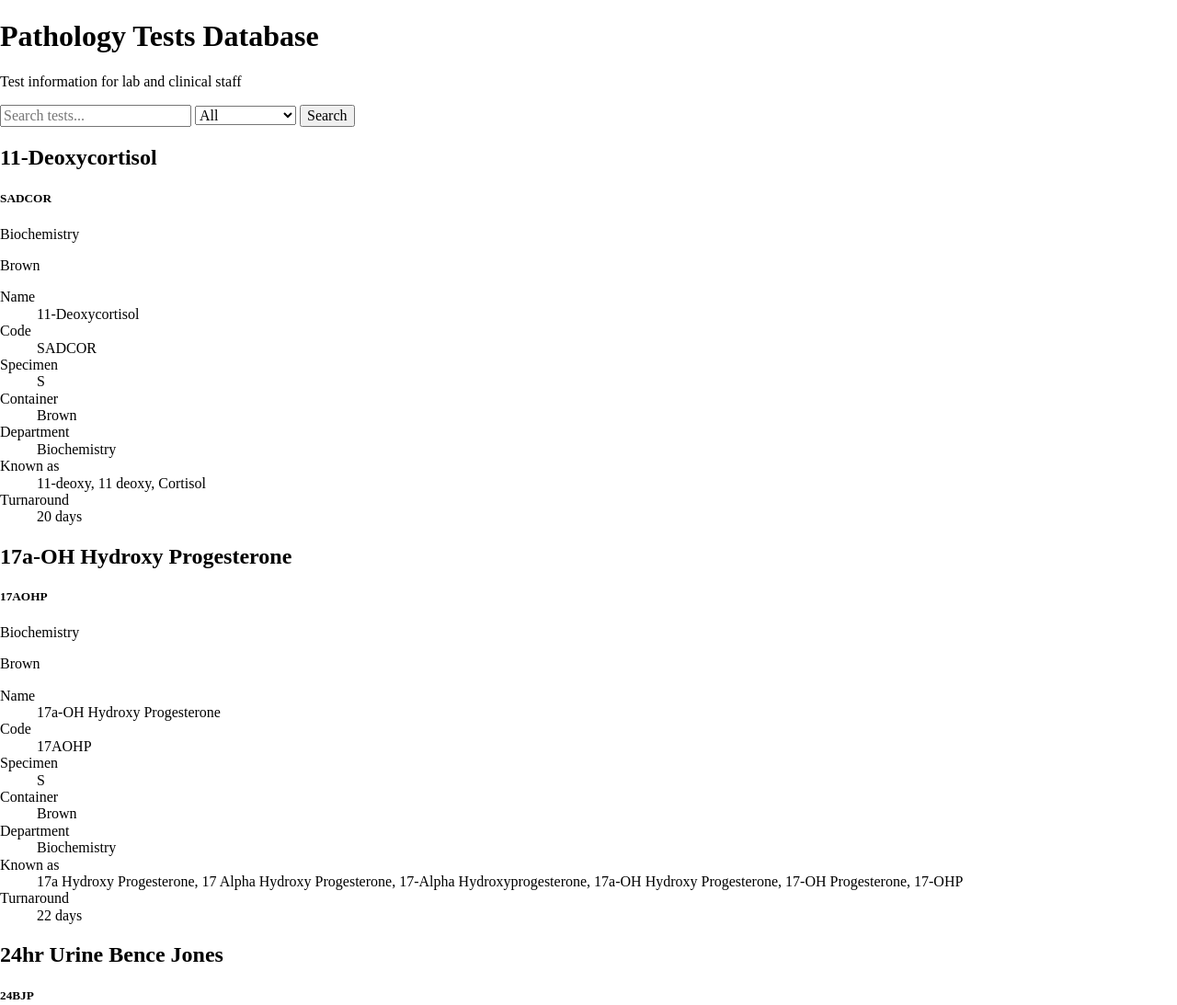
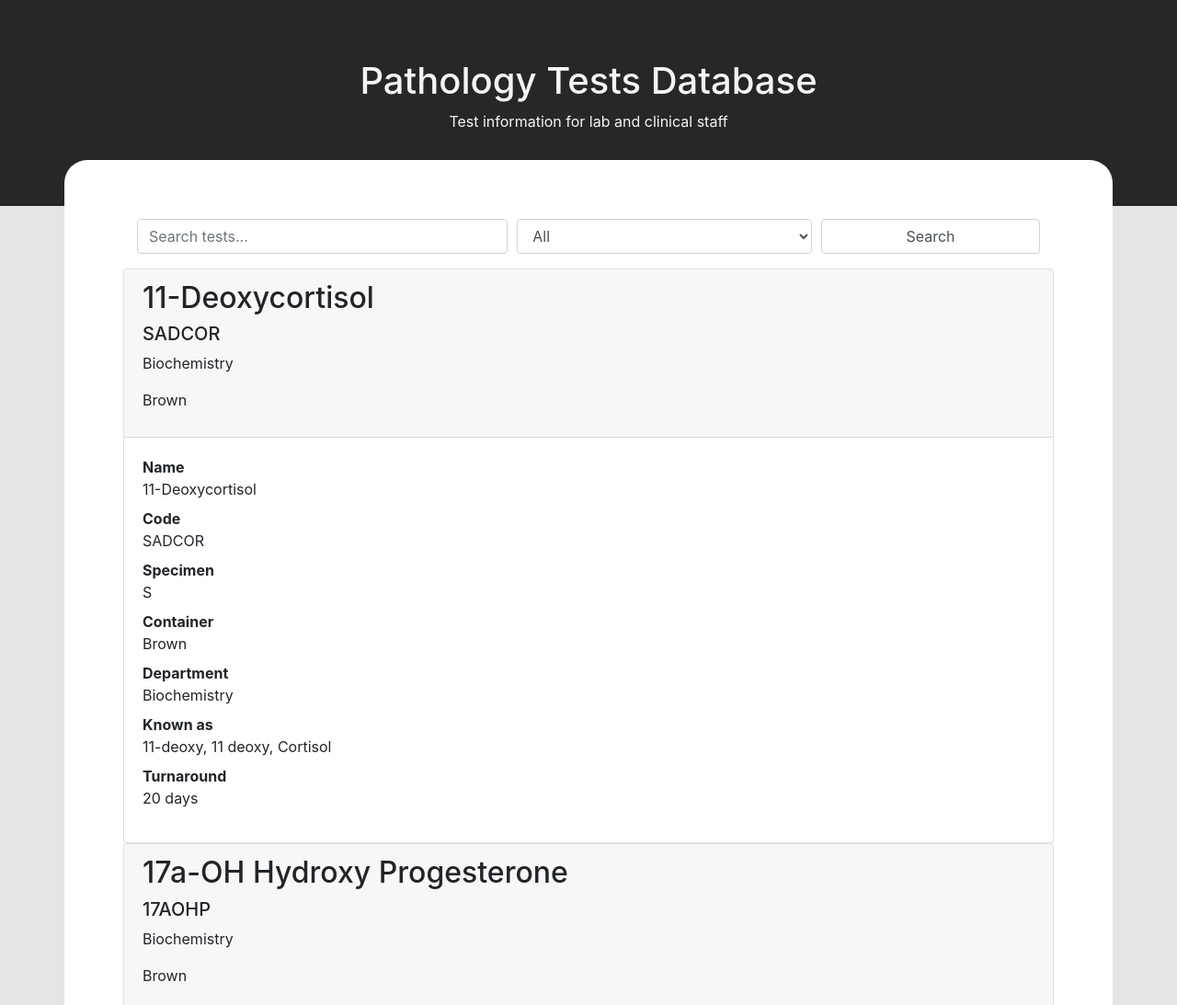
Before and after one commit to janwyl1/pathtestdb, a website: page index.html in a window 1280 px wide. Shown: the top 1093 px of the page at 92% size. Drawn offline with nearby package versions, Linux system fonts and the light colour scheme.

Commit message:
reworked tests, starting to add css

```diff
--- a/index.html
+++ b/index.html
@@ -7,7 +7,8 @@
 <meta name="description" content="A database of Pathology tests for STHK Lab staff">
 <meta name="author" content="James Anwyl and Kevin Li">
 <meta name="viewport" content="width=device-width, initial-scale=1">
-<link rel="stylesheet" href="normalize.css">
+<!-- <link rel="stylesheet" href="normalize.css"> -->
+<link rel="stylesheet" href="https://stackpath.bootstrapcdn.com/bootstrap/4.5.0/css/bootstrap.min.css" integrity="sha384-9aIt2nRpC12Uk9gS9baDl411NQApFmC26EwAOH8WgZl5MYYxFfc+NcPb1dKGj7Sk" crossorigin="anonymous">
 <link rel="stylesheet" href="style.css">
 <!--[if lt IE 9]>
 <script src="//cdnjs.cloudflare.com/ajax/libs/html5shiv/3.7.2/html5shiv.min.js"></script>
@@ -17,30 +18,53 @@
 </head>
 <body>
 <header class="header">
+    <div class="jumbotron jumbotron-fluid mb-0">
+        <div class="container">
             <h1>Pathology Tests Database</h1>
             <p>Test information for lab and clinical staff</p>
+        </div>
+    </div>
 </header>
 
-
     <main class="main">
-    <div class="search">
-        <input type="text" id="search-inpt" placeholder="Search tests..."/>
-        <select id="departments" name="departments" >
+        <div class="container">
+            <div class="row">
+                <div class="col-12">
+                    <form class="search">
+                        <div class="form-row">
+                            <div class="form-group col-md-5">
+                                <label class="sr-only" for="search-inpt">Search For:</label>
+                                <input type="text" class="form-control" id="search-inpt" placeholder="Search tests..."/>
+                            </div>
+                            <div class="form-group col-md-4">
+                                <label class="sr-only" for="departments">Department:</label>
+                                <select id="departments" class="form-control" name="departments" >
                                     <option value="all" checked>All</option>
                                     <option value="biochemistry" checked>Biochemistry</option>
                                     <option value="haematology" checked>Haematology</option>
                                     <option value="microbiology" checked>Microbiology</option>
                                 </select>
+                            </div>
+                            <div class="form-group col-md-3">
+                                <button type="button" class="form-control" id="search-btn">Search</button>
+                            </div>
+                        </div>
+                    </form>
+                </div>
+            </div>
 
-        <button type="button" id="search-btn">Search</button>
+            <div class="row">
+                <div class="tests">
                 </div>
-    <div class="tests">
+            </div>
 
-
+            <div class="row">
+                <div class="show-more">
+                    <button type="button" id="show-more-btn">Show more</button>
                 </div>
-    <button type="button" id="show-more-btn">Show more</button>
+            </div>
+        </div>
     </main>
-
 <footer>
     This is the footer
 </footer>
@@ -51,6 +75,11 @@
   src="https://code.jquery.com/jquery-3.5.1.min.js"
   integrity="sha256-9/aliU8dGd2tb6OSsuzixeV4y/faTqgFtohetphbbj0="
   crossorigin="anonymous"></script> -->
+  <script src="https://code.jquery.com/jquery-3.5.1.slim.min.js" integrity="sha384-DfXdz2htPH0lsSSs5nCTpuj/zy4C+OGpamoFVy38MVBnE+IbbVYUew+OrCXaRkfj" crossorigin="anonymous"></script>
+  <script src="https://cdn.jsdelivr.net/npm/popper.js@1.16.0/dist/umd/popper.min.js" integrity="sha384-Q6E9RHvbIyZFJoft+2mJbHaEWldlvI9IOYy5n3zV9zzTtmI3UksdQRVvoxMfooAo" crossorigin="anonymous"></script>
+  <script src="https://stackpath.bootstrapcdn.com/bootstrap/4.5.0/js/bootstrap.min.js" integrity="sha384-OgVRvuATP1z7JjHLkuOU7Xw704+h835Lr+6QL9UvYjZE3Ipu6Tp75j7Bh/kR0JKI" crossorigin="anonymous"></script>
+
+
 
 <script src="jquery-3.5.1.min.js"></script>
 <script src="polyfills.js"></script>
--- a/pathology_tests.js
+++ b/pathology_tests.js
@@ -23,7 +23,7 @@ var pathTestsDb = (function() {
                 handleShowMoreClick();
                 handleSearchOnEnter();
                 handleDeptDropdownChange();
-                appendTestsHTML();
+                appendTestsHTML(path_tests);
             },
             error: function(req, status, err) {
                 $('.tests').append('<div class="">Unable to fetch data</div>')
@@ -33,52 +33,46 @@ var pathTestsDb = (function() {
     }
     fetchData('pathology_tests.json');
 
-    // DISPLAY DATA
-    function appendTestsHTML() {
-        var testsHTML = $('.tests');
+    // Write tests to DOM
+    function appendTestsHTML(tests) {
         var htmlStr = "";
-        if (path_tests.length < 1) {
-            testsHTML.append('<div class="">No Tests Found</div>');
+        if (tests.length < 1) {
+           htmlStr += '<div class="">No Tests Found</div>';
             hideShowMore();
         }
 
         toggleShowMore();
 
         for (var i = startAt; i < limit; i++) {
-            if (path_tests[i]) {
-                htmlStr += '<div class="accordion-header">';
-                htmlStr += '<div class="accordion-header-left">';
-                if (path_tests[i].Name) htmlStr += '<h2>' + path_tests[i].Name + '</h2>'
-                if (path_tests[i].Code) htmlStr += '<h5>' + path_tests[i].Code + '</h5>'
+            if (tests[i]) {
+                htmlStr += '<div class="card">';
+                htmlStr += '<div class="card-header">';
+                htmlStr += '<div class="card-header-left">';
+                if (tests[i].Name) htmlStr += '<h2>' + tests[i].Name + '</h2>'
+                if (tests[i].Code) htmlStr += '<h5>' + tests[i].Code + '</h5>'
                 htmlStr+='</div>';
-                htmlStr+='<div class="accordion-header-right">';
-                if (path_tests[i].Department) htmlStr+='<p>' + path_tests[i].Department + '</p>';
-                if (path_tests[i].Container) htmlStr+='<p>' + path_tests[i].Container + '</p>';
+                htmlStr+='<div class="card-header-right">';
+                if (tests[i].Department) htmlStr+='<p>' + tests[i].Department + '</p>';
+                if (tests[i].Container) htmlStr+='<p>' + tests[i].Container + '</p>';
                 htmlStr+='</div>';
                 htmlStr+='</div>';
-                htmlStr+='<div class="accordion-body">';
+                htmlStr+='<div class="card-body">';
                 htmlStr+='<dl>';
-                if (path_tests[i].Name) htmlStr+='<dt>Name</dt>';
-                if (path_tests[i].Name) htmlStr+='<dd>' + path_tests[i].Name + '</dd>';
-                if (path_tests[i].Code) htmlStr+='<dt>Code</dt>';
-                if (path_tests[i].Code) htmlStr+='<dd>' + path_tests[i].Code + '</dd>';
-                if (path_tests[i].Sample_Type) htmlStr+='<dt>Specimen</dt>';
-                if (path_tests[i].Sample_Type) htmlStr+='<dd>' + path_tests[i].Sample_Type + '</dd>';
-                if (path_tests[i].Container) htmlStr+='<dt>Container</dt>';
-                if (path_tests[i].Container) htmlStr+='<dd>' + path_tests[i].Container + '</dd>';
-                if (path_tests[i].Department) htmlStr+='<dt>Department</dt>';
-                if (path_tests[i].Department) htmlStr+='<dd>' + path_tests[i].Department + '</dd>';
-                if (path_tests[i].Aliases) htmlStr+='<dt>Known as</dt>';
-                if (path_tests[i].Aliases) htmlStr+='<dd>' + path_tests[i].Aliases + '</dd>';
-                if (path_tests[i].Comments) htmlStr+='<dt>Comments</dt>';
-                if (path_tests[i].Comments) htmlStr+='<dd>' + path_tests[i].Comments + '</dd>';
-                if (path_tests[i].Turnaround) htmlStr+='<dt>Turnaround</dt>';
-                if (path_tests[i].Turnaround) htmlStr+='<dd>' + path_tests[i].Turnaround + '</dd>';
+                if (tests[i].Name) htmlStr+='<dt>Name</dt>' + '<dd>' + tests[i].Name + '</dd>';
+                if (tests[i].Code) htmlStr+='<dt>Code</dt>' + '<dd>' + tests[i].Code + '</dd>';
+                if (tests[i].Sample_Type) htmlStr+='<dt>Specimen</dt>' + '<dd>' + tests[i].Sample_Type + '</dd>';
+                if (tests[i].Container) htmlStr+='<dt>Container</dt>' + '<dd>' + tests[i].Container + '</dd>';
+                if (tests[i].Department) htmlStr+='<dt>Department</dt>' + '<dd>' + tests[i].Department + '</dd>';
+                if (tests[i].Aliases) htmlStr+='<dt>Known as</dt>' + '<dd>' + tests[i].Aliases + '</dd>';
+                if (tests[i].Comments) htmlStr+='<dt>Comments</dt>' + '<dd>' + tests[i].Comments + '</dd>';
+                if (tests[i].Turnaround) htmlStr+='<dt>Turnaround</dt>' + '<dd>' + tests[i].Turnaround + '</dd>';
                 htmlStr+='</dl>';
                 htmlStr+='</div>';
+                htmlStr+='</div>';
+
             }
         }
-        testsHTML.append(htmlStr);
+        $('.tests').append(htmlStr);
     }
 
     // SEARCH / MANIPULATE TESTS
@@ -86,7 +80,7 @@ var pathTestsDb = (function() {
         if (limit < path_tests.length) {
             startAt = limit;
             limit += 50;
-            appendTestsHTML();
+            appendTestsHTML(path_tests);
         }
     }
 
@@ -120,7 +114,7 @@ var pathTestsDb = (function() {
     function removeCategories(tests, category) {
         return tests.filter(function(test){
             if (category.toLowerCase() === "all") return true;
-            return test.Department.toLowerCase() === category.toLowerCase();
+            return test.Department.toLowerCase().includes(category.toLowerCase());
         })
     }
 
@@ -131,8 +125,8 @@ var pathTestsDb = (function() {
         resetTests();
         path_tests = filterTests(path_tests, searchTerm);
         path_tests = sortTests(path_tests, searchTerm);
-        path_tests = removeCategories(path_tests, category)
-        appendTestsHTML();
+        path_tests = removeCategories(path_tests, category);
+        appendTestsHTML(path_tests);
     }
 
     function hideShowMore(){
@@ -141,6 +135,7 @@ var pathTestsDb = (function() {
     function showShowMore(){
         $('#show-more-btn').show()
     };
+
     function toggleShowMore() {
         if (path_tests.length >= 1 && limit < path_tests.length) {
             showShowMore();
@@ -159,6 +154,7 @@ var pathTestsDb = (function() {
     function handleSearchOnEnter(){
         $('#search-inpt').keypress(function (e) {
             if (e.which == 13) {
+              e.preventDefault();
               searchTests();
             }
         });
@@ -177,13 +173,16 @@ var pathTestsDb = (function() {
     }
 
 
+
     // Revealing module pattern. Expose these methods, prevent global scope pollution.
     return {
         fetchData: fetchData,
         getPathTests: getPathTests,
         filterTests: filterTests,
         sortTests: sortTests,
-        removeCategories: removeCategories
+        removeCategories: removeCategories,
+        resetTests: resetTests,
+        appendTestsHTML: appendTestsHTML
     }
 
 })();
--- a/style.css
+++ b/style.css
@@ -1,63 +1,25 @@
 
-/*
-    Multiselect plugin
-    https://www.jqueryscript.net/form/jQuery-Plugin-For-Multiple-Select-With-Checkboxes-multi-select-js.html
-*/
-.multi-select-container {
-  display: inline-block;
-  position: relative;
+body {
+  background: #E5E5E5;
+}
+.main {
+  background: #fff;
+  padding: 4em;
+}
+.jumbotron {
+  background: #272727;
+  color: #F5F5F5;
+  text-align: center;
 }
 
-.multi-select-menu {
-  position: absolute;
-  left: 0;
-  top: 0.8em;
-  float: left;
-  min-width: 100%;
-  background: #fff;
-  margin: 1em 0;
-  padding: 0.4em 0;
-  border: 1px solid #aaa;
-  box-shadow: 0 1px 3px rgba(0, 0, 0, 0.2);
-  display: none;
+
+@media (min-width: 992px) {
+  .main {
+    max-width: 1140px;
+    margin: 0 auto;
+    margin-top: -50px;
+    border-top-right-radius: 25px;
+    border-top-left-radius: 25px;
+  }
+
 }
-
-.multi-select-menu input {
-  margin-right: 0.3em;
-  vertical-align: 0.1em;
-}
-
-.multi-select-button {
-  display: inline-block;
-  font-size: 0.875em;
-  padding: 0.2em 0.6em;
-  max-width: 20em;
-  white-space: nowrap;
-  overflow: hidden;
-  text-overflow: ellipsis;
-  vertical-align: -0.5em;
-  background-color: #fff;
-  border: 1px solid #aaa;
-  border-radius: 4px;
-  box-shadow: 0 1px 3px rgba(0, 0, 0, 0.2);
-  cursor: default;
-}
-
-.multi-select-button:after {
-  content: "";
-  display: inline-block;
-  width: 0;
-  height: 0;
-  border-style: solid;
-  border-width: 0.4em 0.4em 0 0.4em;
-  border-color: #999 transparent transparent transparent;
-  margin-left: 0.4em;
-  vertical-align: 0.1em;
-}
-
-.multi-select-container--open .multi-select-menu { display: block; }
-
-.multi-select-container--open .multi-select-button:after {
-  border-width: 0 0.4em 0.4em 0.4em;
-  border-color: transparent transparent #999 transparent;
-}
```
Also changed, not shown: test/pathology_tests_test.js (+39 -22 lines), test/testrunner.html (+2 -0 lines). Lines whose indentation alone changed are shown as unchanged.
